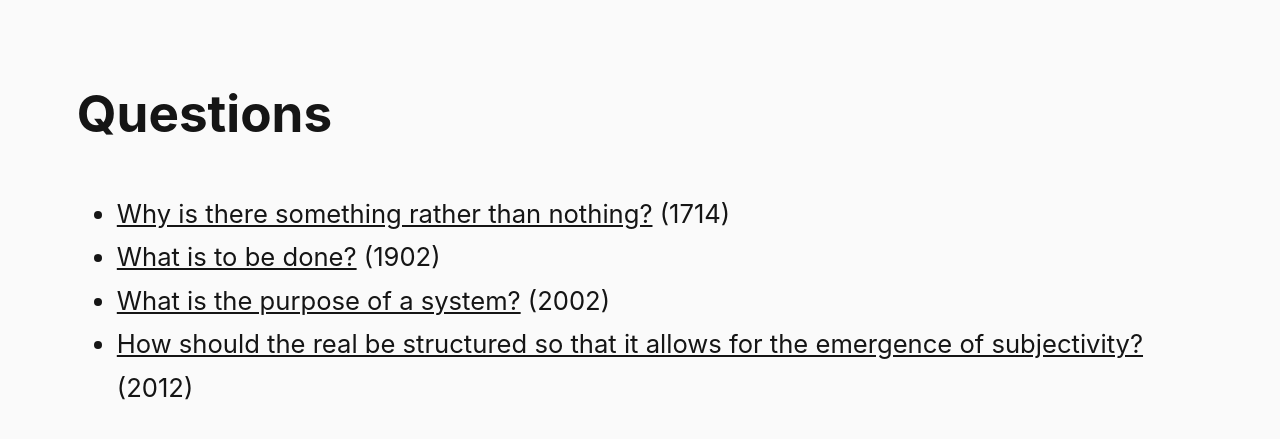
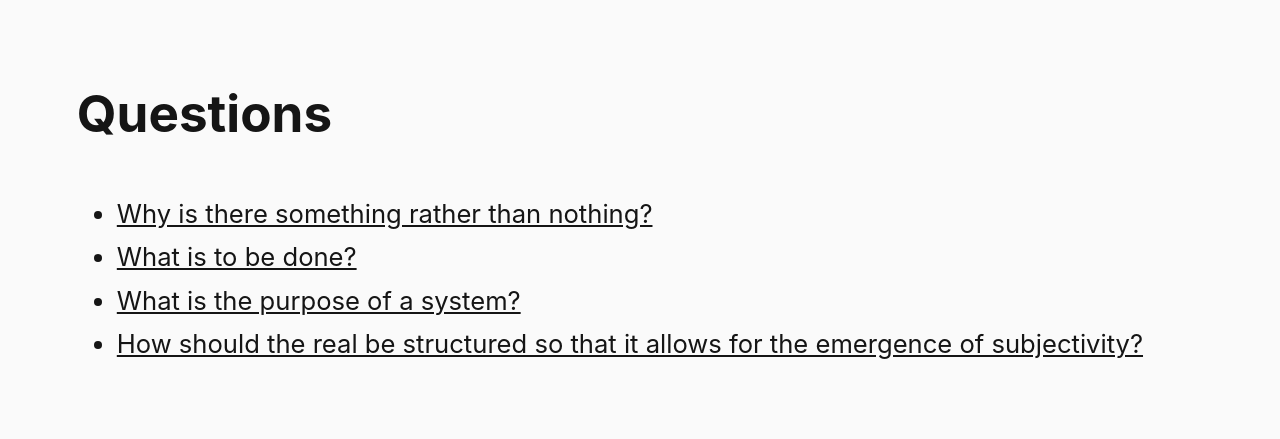
Before and after one commit to steinea/fyi, a Jekyll site: the page built from pages/questions.md, in a window 1280 px wide. Shown: the top 439 px of the page. Built offline with Jekyll 4.4.1, drawn with Linux system fonts in a browser that asks for light colours.

Commit message:
Move dates to mouseover

```diff
--- a/pages/questions.md
+++ b/pages/questions.md
@@ -4,7 +4,7 @@ title: Questions
 permalink: /questions/
 ---
 
-* [Why is there something rather than nothing?](https://archive.org/details/philosophicalwor00leibuoft/page/212/mode/2up?view=theater&q=209) (1714)
-* [What is to be done?](https://www.marxists.org/archive/lenin/works/1901/witbd/) (1902)
-* [What is the purpose of a system?](https://en.wikipedia.org/wiki/The_purpose_of_a_system_is_what_it_does) (2002)
-* [How should the real be structured so that it allows for the emergence of subjectivity?](https://books.google.ca/books?id=XxYQCoaEU7AC) (2012)
+* [Why is there something rather than nothing?](https://archive.org/details/philosophicalwor00leibuoft/page/212/mode/2up?view=theater&q=209 "Leibniz, 1714")
+* [What is to be done?](https://www.marxists.org/archive/lenin/works/1901/witbd/ "Lenin, 1902")
+* [What is the purpose of a system?](https://en.wikipedia.org/wiki/The_purpose_of_a_system_is_what_it_does "Beer, 2002")
+* [How should the real be structured so that it allows for the emergence of subjectivity?](https://books.google.ca/books?id=XxYQCoaEU7AC "Zizek, 2012")
```
